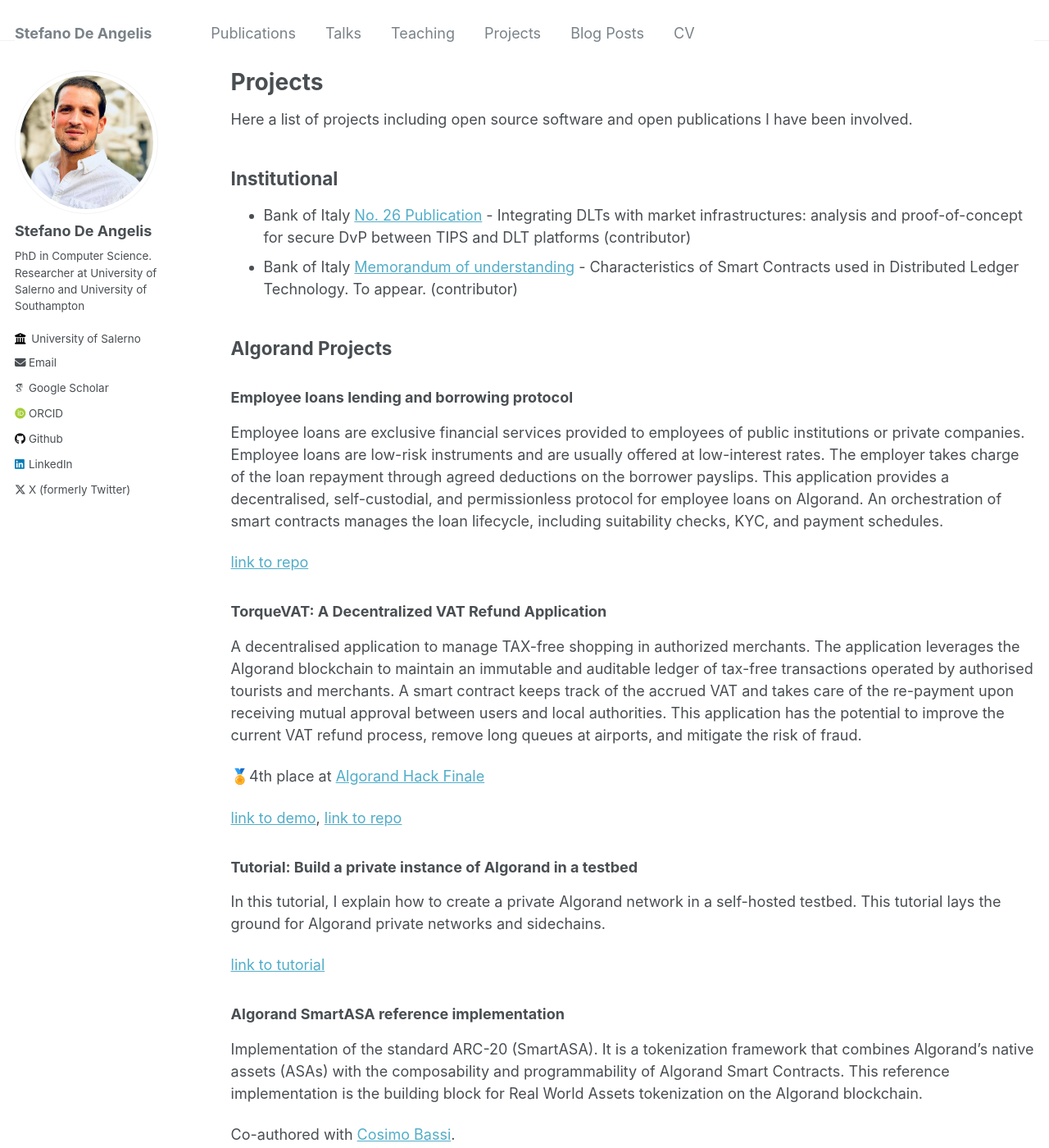
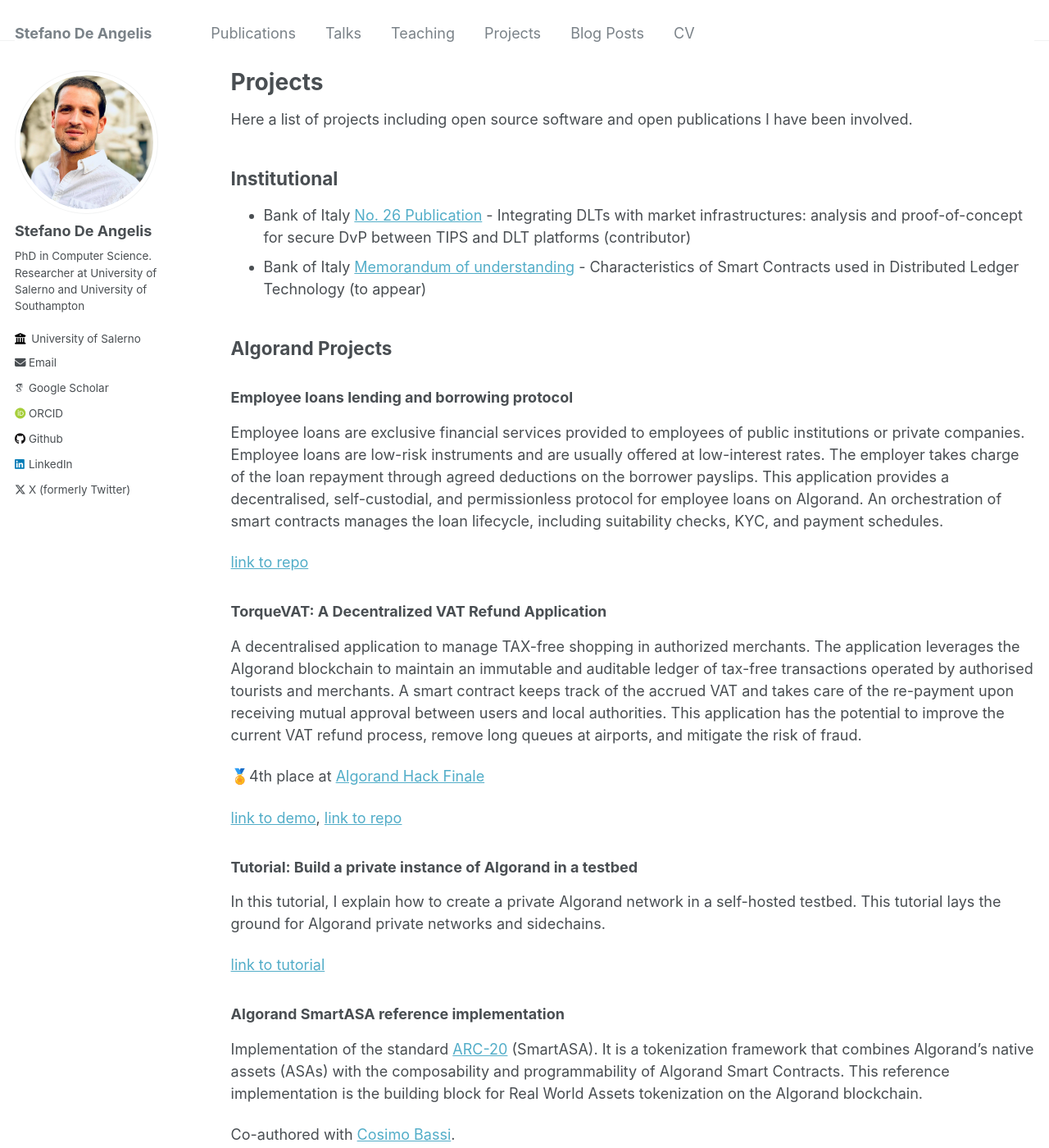
Before and after one commit to deanstef/deanstef.github.io, a Jekyll site: the page built from _pages/projects.md, in a window 1280 px wide and 1400 px high. Shown: the whole window at 82% size. Built offline with Jekyll 4.4.1, drawn with Linux system fonts in a browser that asks for light colours; some web fonts are replaced.

```diff
--- a/_pages/projects.md
+++ b/_pages/projects.md
@@ -10,7 +10,7 @@ Here a list of projects including open source software and open publications I h
 ## Institutional
 
 - Bank of Italy [No. 26 Publication](https://www.bancaditalia.it/pubblicazioni/mercati-infrastrutture-e-sistemi-di-pagamento/approfondimenti/2022-026/index.html?com.dotmarketing.htmlpage.language=1) - Integrating DLTs with market infrastructures: analysis and proof-of-concept for secure DvP between TIPS and DLT platforms (contributor)
-- Bank of Italy [Memorandum of understanding](https://www.bancaditalia.it/media/notizia/smart-contracts-memorandum-of-understanding-between-the-bank-of-italy-universit-cattolica-del-sacro-cuore-and-roma-tre-university/?com.dotmarketing.htmlpage.language=1) - Characteristics of Smart Contracts used in Distributed Ledger Technology. To appear. (contributor)
+- Bank of Italy [Memorandum of understanding](https://www.bancaditalia.it/media/notizia/smart-contracts-memorandum-of-understanding-between-the-bank-of-italy-universit-cattolica-del-sacro-cuore-and-roma-tre-university/?com.dotmarketing.htmlpage.language=1) - Characteristics of Smart Contracts used in Distributed Ledger Technology (to appear)
 
 ## Algorand Projects
 
@@ -36,7 +36,7 @@ In this tutorial, I explain how to create a private Algorand network in a self-h
 
 ### Algorand SmartASA reference implementation
 
-Implementation of the standard ARC-20 (SmartASA). It is a tokenization framework that combines Algorand's native assets (ASAs) with the composability and programmability of Algorand Smart Contracts. This reference implementation is the building block for Real World Assets tokenization on the Algorand blockchain.
+Implementation of the standard [ARC-20](https://github.com/algorandfoundation/ARCs/blob/main/ARCs/arc-0020.md) (SmartASA). It is a tokenization framework that combines Algorand's native assets (ASAs) with the composability and programmability of Algorand Smart Contracts. This reference implementation is the building block for Real World Assets tokenization on the Algorand blockchain.
 
 Co-authored with [Cosimo Bassi](https://github.com/cusma).
 
--- a/_pages/teaching.html
+++ b/_pages/teaching.html
@@ -7,7 +7,7 @@ author_profile: true
 
 During my Ph.D. and Postdoc at the University of Southampton, I have been involved in teaching activities for undergraduate and postgraduate students.
 Teaching topics include cyber security, software engineering, and distributed systems. In addition, I supervised several students for their final projects
-and dissertations. In particular, 4 B.Sc. Computer Science students and 2 M.Sc (grades B+ and A). Cyber Security students.
+and dissertations. In particular, 4 B.Sc. Computer Science students and 2 M.Sc. (grades B+ and A) Cyber Security students.
 
 {% include base_path %}
 
```
Also changed, not shown: _teaching/2018-teaching-COMP6236.md (+1 -1 lines), _teaching/2019-teaching-COMP2207.md (+1 -1 lines), _teaching/2019-teaching-COMP3201.md (+1 -1 lines), images/favicon.ico (added).
